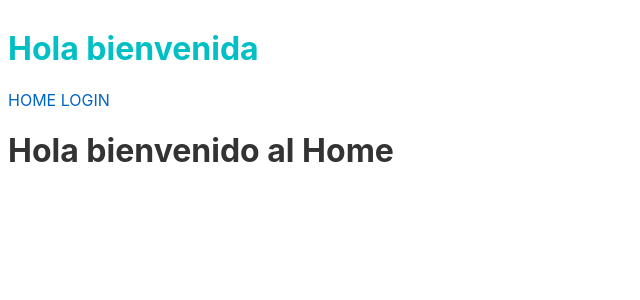
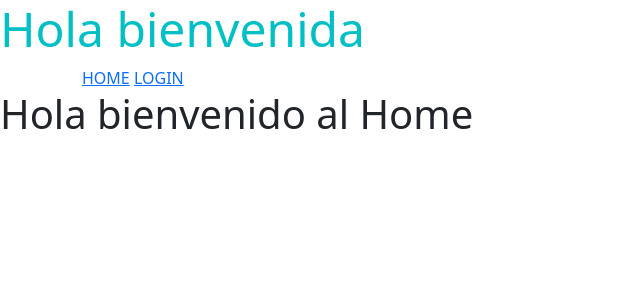
Before and after one commit to PedroCruzNOK/MisuS, a Svelte app: page / in a window 1280 px wide. Shown: the top 300 px of the page, without its empty margins (0-640 px from the left). Built offline with nearby package versions, Linux system fonts and the light colour scheme; no server answers.

Commit message:
se sube vista de prueba validando la sesion del usuario

```diff
--- a/package.json
+++ b/package.json
@@ -18,6 +18,7 @@
     "svelte": "^3.0.0"
   },
   "dependencies": {
+    "bootstrap": "^5.0.1",
     "firebase": "^8.6.5",
     "sirv-cli": "^1.0.0",
     "svelte-routing": "^1.6.0"
--- a/public/global.css
+++ b/public/global.css
@@ -1,63 +1 @@
-html, body {
-	position: relative;
-	width: 100%;
-	height: 100%;
-}
-
-body {
-	color: #333;
-	margin: 0;
-	padding: 8px;
-	box-sizing: border-box;
-	font-family: -apple-system, BlinkMacSystemFont, "Segoe UI", Roboto, Oxygen-Sans, Ubuntu, Cantarell, "Helvetica Neue", sans-serif;
-}
-
-a {
-	color: rgb(0,100,200);
-	text-decoration: none;
-}
-
-a:hover {
-	text-decoration: underline;
-}
-
-a:visited {
-	color: rgb(0,80,160);
-}
-
-label {
-	display: block;
-}
-
-input, button, select, textarea {
-	font-family: inherit;
-	font-size: inherit;
-	-webkit-padding: 0.4em 0;
-	padding: 0.4em;
-	margin: 0 0 0.5em 0;
-	box-sizing: border-box;
-	border: 1px solid #ccc;
-	border-radius: 2px;
-}
-
-input:disabled {
-	color: #ccc;
-}
-
-button {
-	color: #333;
-	background-color: #f4f4f4;
-	outline: none;
-}
-
-button:disabled {
-	color: #999;
-}
-
-button:not(:disabled):active {
-	background-color: #ddd;
-}
-
-button:focus {
-	border-color: #666;
-}
+@import url("https://cdn.jsdelivr.net/npm/bootstrap-icons@1.5.0/font/bootstrap-icons.css");
--- a/src/App.svelte
+++ b/src/App.svelte
@@ -3,6 +3,7 @@
 	import Home from './views/Home.svelte'
 	import Perfil from './views/Perfil.svelte'
 	import Login from './views/Login.svelte'
+	import Agenda from './views/Agenda.svelte'
 	import Navbar from './components/Navbar.svelte'
 	import {onMount} from 'svelte'
 	import {user} from './stores/User'
@@ -16,7 +17,7 @@
 	<h1>Cargando ...</h1>
 {:else}
 	<div>
-		<h1>Hola bienvenida</h1>
+		<h1 class="display-5">Hola bienvenida</h1>
 		<Router>
 			<Navbar></Navbar>
 			<Route path="/">
@@ -27,6 +28,9 @@
 			</Route>
 			<Route path="/login">
 				<Login></Login>
+			</Route>
+			<Route path="/agenda">
+				<Agenda />
 			</Route>
 		</Router>
 	</div>
--- a/src/components/Navbar.svelte
+++ b/src/components/Navbar.svelte
@@ -14,13 +14,15 @@
 
     }
 </script>
-
-<nav>
-    {#if $user}
-        <Link to= "/perfil">PERFIL</Link>
-        <button on:click={cerrarSesion}>Cerrar sesion</button>
-    {:else}
-        <Link to= "/">HOME</Link>
-        <Link to= "/login">LOGIN</Link>
-    {/if}
-</nav>
+<div class="container">
+    <nav>
+        {#if $user}
+            <Link to= "/perfil" class="">PERFIL</Link>
+            <Link to= "/agenda" class="">AGENDA</Link>
+            <button class="btn btn-primary" on:click={cerrarSesion}>Cerrar sesion</button>
+        {:else}
+            <Link to= "/" class="">HOME</Link>
+            <Link to= "/login" class="">LOGIN</Link>
+        {/if}
+    </nav>
+</div>
--- a/src/main.js
+++ b/src/main.js
@@ -1,4 +1,5 @@
 import App from './App.svelte';
+import 'bootstrap/dist/css/bootstrap.min.css';
 
 const app = new App({
 	target: document.body,
--- /dev/null
+++ b/src/views/Agenda.svelte
@@ -0,0 +1,102 @@
+<script>
+    import {user} from '../stores/User'
+    import {onMount} from 'svelte'
+    import {navigate} from 'svelte-routing'
+
+    onMount(() =>{
+        if(!$user){
+            navigate('/login', {replace: true})
+        }
+    })
+    let toastEl;
+    $: console.log(toastEl)
+    const mostrarToast = (opciones) => {
+        new Toast(toastEl).show()
+    }
+    let todos = [];
+    let todo = {id: '', texto: '',estado: false};
+
+    if (localStorage.getItem("todos")){
+        todos = JSON.parse(localStorage.getItem("todos"))
+    }
+    $: localStorage.setItem("todos", JSON.stringify(todos));
+
+    const addTodo = ()=> {
+        if (!todo.texto.trim()){
+            console.log("texto vacio")
+            todo.texto =''
+            return
+        }
+        todo.id = Date.now()
+        todos = [...todos, todo]
+        console.log(todos)
+        todo = {id: '', texto: '',estado: false};
+
+        mostrarToast()
+
+    }
+    const delTodo = id =>{
+        todos = todos.filter(item => item.id !== id)
+    }
+    const editTodo = id => {
+        todos = todos.map(item => {
+            if (item.id === id){
+                return {
+                    ...item,
+                    estado: !item.estado
+                }
+            }else{
+                return item
+            }
+        })
+        console.log(todos)
+    }
+    const classIcono=valor=>(
+        valor? 'bi bi-arrow-clockwise' : 'bi bi-check2'
+    )
+    const classEstado = valor => valor ? 'btn-success' : 'btn-warning'
+</script>
+
+<div class="container">
+    <h1 class="display-5 my-4">
+        Crud
+    </h1>
+    <form on:submit|preventDefault={addTodo}>
+        <input
+            type="text"
+            placeholder="Enter para agregar una nueva tarea"
+            class="form-control shadow border-0"
+            bind:value={todo.texto}
+        >
+    </form>
+    {#each todos as item}
+        <div class="shadow my-3 p-3 lead">
+            <p class={item.estado ? 'text-decoration-line-through': ''}>
+                {item.texto}
+            </p>
+            <button class="btn btn-sm {classEstado(item.estado)}" on:click={editTodo(item.id)}>
+                <i class={classIcono(item.estado)}>Editar</i>
+            </button>
+            <button class="btn btn-sm btn-danger" on:click={delTodo(item.id)}>
+                <i class="bi bi-trash">Eliminar</i>
+            </button>
+        </div>
+    {/each}
+    <div class="toast-container position-absolute p-3 top-0 end-0">
+        <div bind:this={toastEl}
+        class="toast align-items-center text-white bg-primary border-0" role="alert"
+        aria-live="assertive"
+        aria-atomic="true">
+            <div class="d-flex">
+                <div class="toast-body">
+                    Hello, world! This is a toast message.
+                </div>
+                <button type="button"
+                class="btn-close btn-close-white me-2 m-auto" data-bs-dismiss="toast"
+                aria-label="Close"></button>
+            </div>
+        </div>
+    </div>
+
+
+</div>
```
Also changed, not shown: 1 other file (tests, documents, lock files or other folders).
